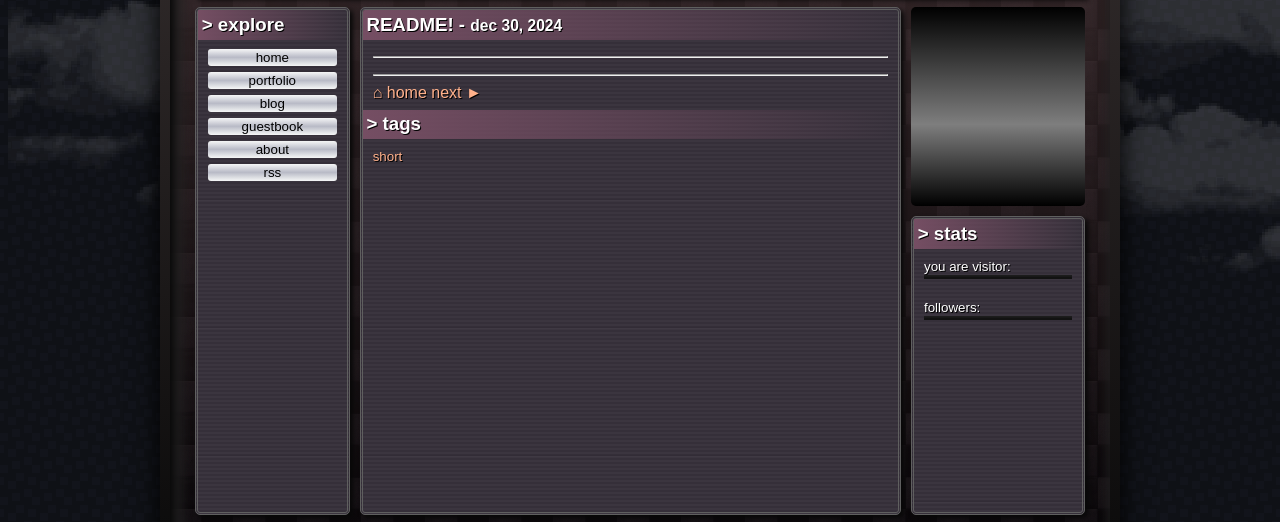
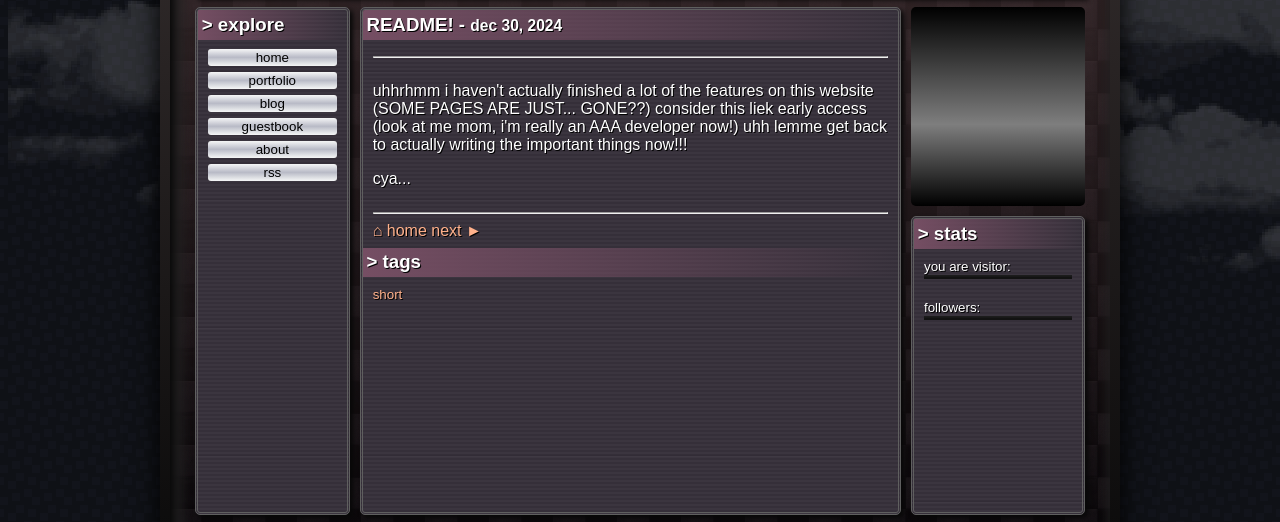
Before and after one commit to izzint/izz.int.moe, an Eleventy site: page src/posts/02-notice.md in a window 1280 px wide. Shown: the part 250-772 px from the top of the page. Built offline with nearby package versions, Linux system fonts and the light colour scheme; Eleventy itself is replaced by a stand-in of ours; files that its build step writes are made by us from their sources; no server answers.

Commit message:
WRITE ARTICLE!!!

```diff
--- a/src/posts/02-notice.md
+++ b/src/posts/02-notice.md
@@ -5,3 +5,8 @@ description: "oh yeah my websites out"
 tags:
     - short
 ---
+uhhrhmm i haven't actually finished a lot of the features on this website (SOME PAGES ARE JUST... GONE??)
+consider this liek early access (look at me mom, i'm really an AAA developer now!) uhh lemme get back to actually writing the important
+things now!!!
+
+cya...
```
